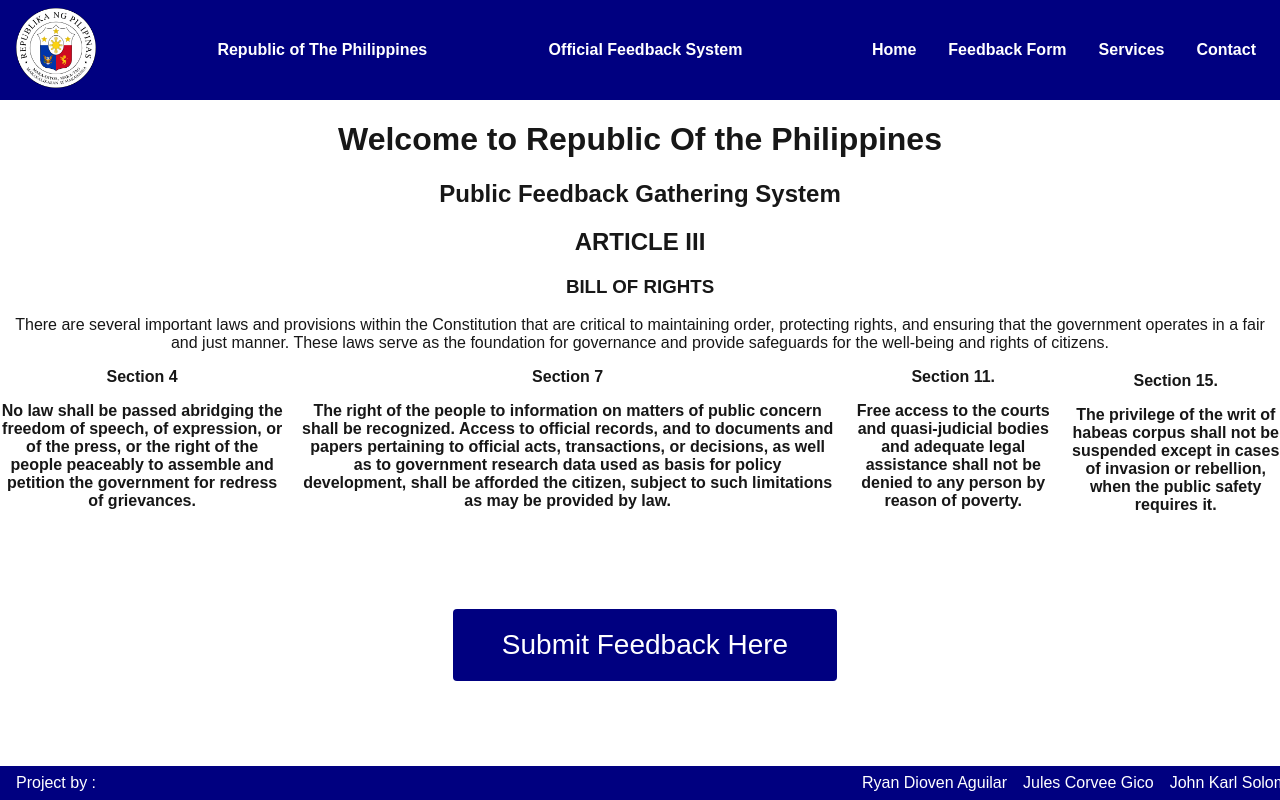
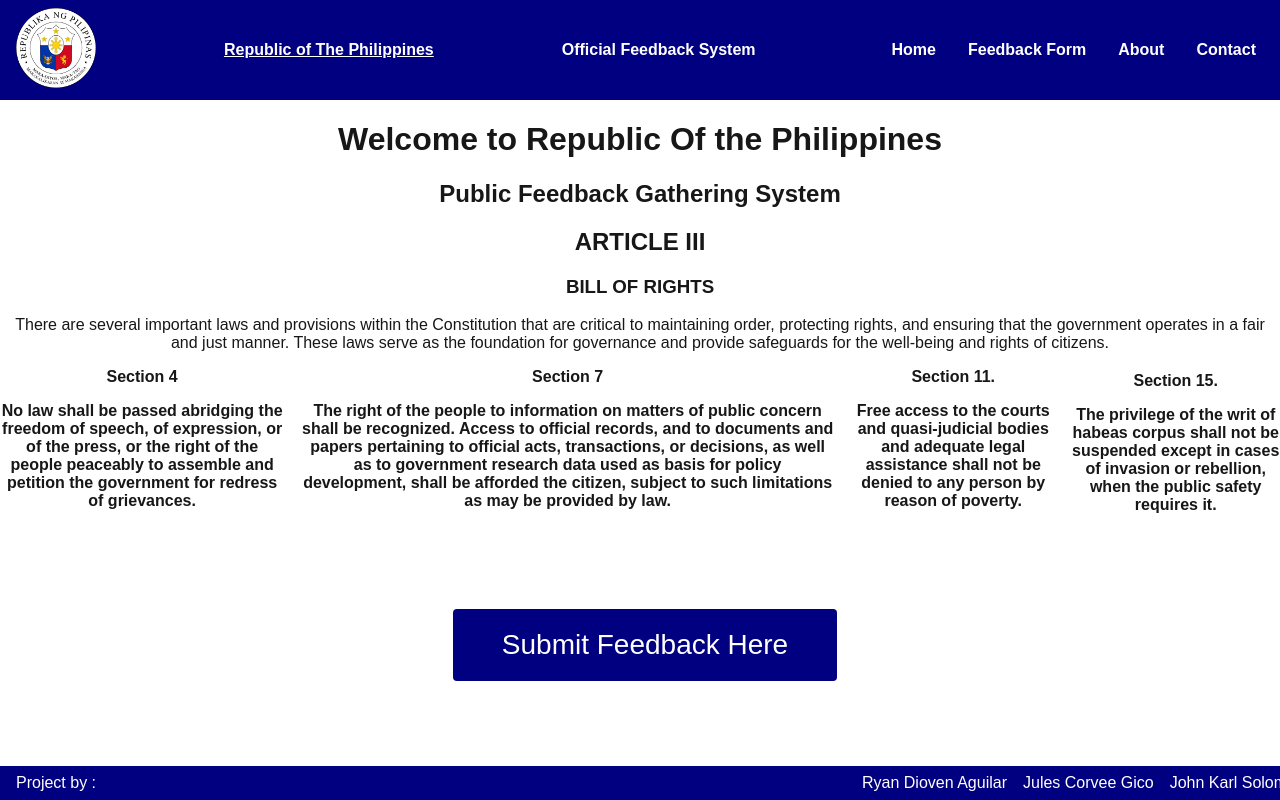
Before and after one commit to Telly-McGuire/feedback-systems-finals, a Next.js app: page / in a window 1280 px wide. Built offline with nearby package versions, Linux system fonts and the light colour scheme.

Commit message:
checking

```diff
--- a/app/page.js
+++ b/app/page.js
@@ -21,13 +21,13 @@
           />
         </div>
         <div className={styles.brand} style={{ textAlign: "left" }}>
-          Republic of The Philippines
+          <Link href='https://www.gov.ph/the-philippines-3/' style={{color: "white"}}>Republic of The Philippines</Link>
         </div>
         <div className={styles.brand}>Official Feedback System</div>
         <ul className={styles.navList}>
           <li><a href="/">Home</a></li>
           <li><Link href='/pages/feedbackpage'>Feedback Form</Link></li>
-          <li><a href="#services">Services</a></li>
+          <li><a href="#services">About</a></li>
           <li><a href="#contact">Contact</a></li>
         </ul>
       </nav>
--- a/app/pages/feedbackpage/page.js
+++ b/app/pages/feedbackpage/page.js
@@ -62,13 +62,13 @@
           />
         </div>
         <div className={styles.brand} style={{ textAlign: "left" }}>
-          Republic of The Philippines
+        <Link href='https://www.gov.ph/the-philippines-3/' style={{color: "white"}}>Republic of The Philippines</Link>
         </div>
         <div className={styles.brand}>Official Feedback System</div>
         <ul className={styles.navList}>
           <li><Link href='/'>Home</Link></li>
           <li><Link href='/pages/feedbackform'>Feedback Form</Link></li>
-          <li><a href="#services">Services</a></li>
+          <li><a href="#services">About</a></li>
           <li><a href="#contact">Contact</a></li>
         </ul>
       </nav>
```
